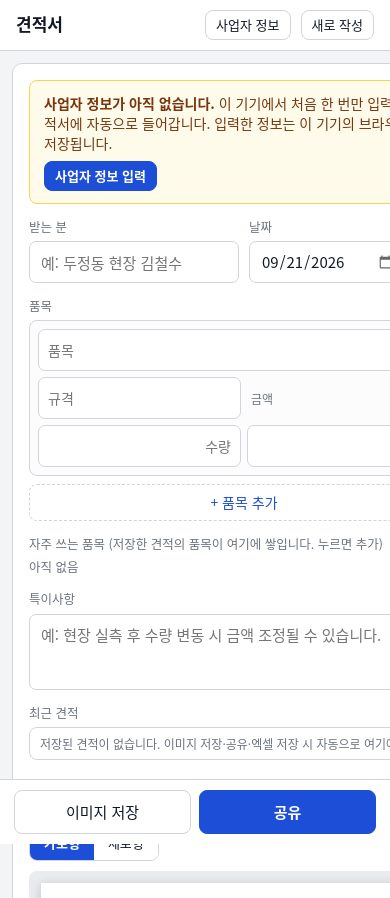
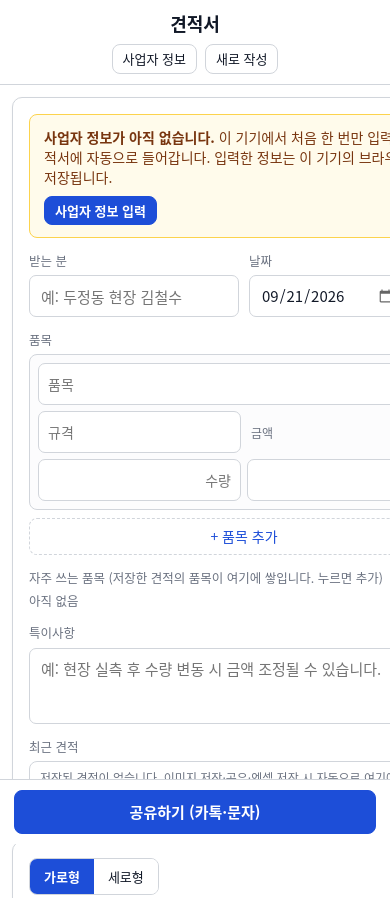
Before and after one commit to doyeoni833/yujin-quote, a plain HTML site: page index.html in a window 390 px wide. Shown: the top 898 px of the page. Drawn offline with nearby package versions, Linux system fonts and the light colour scheme.

Commit message:
흰 배경·상단 바 가운데 정렬, 휴대폰 하단은 공유 버튼만
Co-Authored-By: Claude Fable 5.1 <noreply@anthropic.com>

```diff
--- a/index.html
+++ b/index.html
@@ -14,7 +14,7 @@
 <script src="https://cdnjs.cloudflare.com/ajax/libs/jszip/3.10.1/jszip.min.js"></script>
 <style>
   :root{
-    --bg:#f3f4f6; --panel:#fff; --line:#d1d5db; --text:#111827; --muted:#6b7280;
+    --bg:#fff; --panel:#fff; --line:#d1d5db; --text:#111827; --muted:#6b7280;
     --accent:#1d4ed8; --accent-soft:#dbeafe; --danger:#b91c1c;
     --font:"Malgun Gothic","맑은 고딕","Apple SD Gothic Neo","Noto Sans KR","Noto Sans CJK KR",sans-serif;
   }
@@ -22,10 +22,12 @@
   html{-webkit-text-size-adjust:100%}
   body{margin:0;background:var(--bg);color:var(--text);font-family:var(--font);font-size:15px;line-height:1.45}
   button,input,textarea{font-family:inherit;font-size:inherit;color:inherit}
-  header{position:sticky;top:0;z-index:5;background:#fff;border-bottom:1px solid var(--line);padding:calc(10px + env(safe-area-inset-top,0px)) 16px 10px;display:flex;align-items:center;gap:10px}
+  header{position:sticky;top:0;z-index:5;background:#fff;border-bottom:1px solid var(--line);padding:calc(10px + env(safe-area-inset-top,0px)) 16px 10px}
+  .hwrap{max-width:1240px;margin:0 auto;display:flex;align-items:center;gap:10px}
   header h1{font-size:17px;margin:0;flex:1}
+  .hbtns{display:flex;gap:8px}
   .layout{max-width:1240px;margin:0 auto;padding:16px;display:grid;grid-template-columns:minmax(360px,430px) 1fr;gap:16px;align-items:start}
-  .card{background:var(--panel);border:1px solid var(--line);border-radius:10px;padding:16px}
+  .card{background:var(--panel);border:1px solid var(--line);border-radius:10px;padding:16px;box-shadow:0 1px 3px rgba(0,0,0,.04)}
   .field{margin-bottom:14px}
   .field>label{display:block;font-size:12.5px;color:var(--muted);margin-bottom:5px}
   .inp{display:block;width:100%;border:1px solid var(--line);border-radius:7px;padding:9px 11px;background:#fff;font-size:15px;outline:none}
@@ -94,6 +96,9 @@
   .dlg-actions{display:flex;justify-content:flex-end;gap:8px;margin-top:14px}
 
   @media (max-width:900px){
+    .hwrap{flex-direction:column;gap:8px}
+    header h1{font-size:18px;text-align:center}
+    .hbtns{justify-content:center}
     .layout{grid-template-columns:1fr;padding:12px 12px 90px}
     .preview{position:static}
     .pv-bar .desk{display:none}
@@ -103,9 +108,13 @@
 </head>
 <body>
 <header>
-  <h1 id="appTitle">견적서 작성</h1>
-  <button class="btn sm" id="btnSupplier">사업자 정보</button>
-  <button class="btn sm" id="btnNew">새로 작성</button>
+  <div class="hwrap">
+    <h1 id="appTitle">견적서 작성</h1>
+    <div class="hbtns">
+      <button class="btn sm" id="btnSupplier">사업자 정보</button>
+      <button class="btn sm" id="btnNew">새로 작성</button>
+    </div>
+  </div>
 </header>
 
 <main class="layout">
@@ -145,10 +154,10 @@
       <button class="btn desk" id="btnSave">목록에 저장</button>
       <button class="btn desk" id="btnXlsx">엑셀 저장</button>
       <button class="btn desk" id="btnPng">이미지 저장</button>
-      <button class="btn primary desk" id="btnShare">공유</button>
+      <button class="btn primary desk" id="btnShare">공유하기</button>
     </div>
     <div class="cvwrap"><canvas id="cv"></canvas></div>
-    <div class="hint">미리보기가 그대로 이미지로 저장됩니다. 휴대폰에서는 "공유"로 카카오톡·문자에 바로 보낼 수 있습니다.</div>
+    <div class="hint">미리보기가 그대로 이미지가 됩니다. 휴대폰에서는 "공유하기"로 카카오톡·문자에 바로 보낼 수 있습니다.</div>
     <div class="pv-bar" style="margin-top:10px;display:none" id="mobileExtra">
       <button class="btn sm" id="btnSaveM">목록에 저장</button>
       <button class="btn sm" id="btnXlsxM">엑셀 저장</button>
@@ -157,8 +166,7 @@
 </main>
 
 <div class="actionbar">
-  <button class="btn" id="btnPngM">이미지 저장</button>
-  <button class="btn primary" id="btnShareM">공유</button>
+  <button class="btn primary" id="btnShareM">공유하기 (카톡·문자)</button>
 </div>
 <div class="toast" id="toast"></div>
 
@@ -556,7 +564,7 @@ $('#btnSupplierCancel').addEventListener('click',closeSupplier);
 function syncSupplierUI(){ $('#supplierNotice').hidden=supplierReady(); $('#appTitle').textContent=(SUPPLIER.name?SUPPLIER.name+' ':'')+'견적서'; document.title=(SUPPLIER.name?SUPPLIER.name+' ':'')+'견적서'; }
 $('#btnNew').addEventListener('click',()=>{ if(confirm('입력 내용을 지우고 새로 작성할까요? (저장된 목록은 남습니다)')){ state=newState(); renderForm(); update(); } });
 document.querySelectorAll('.seg button').forEach(b=>b.addEventListener('click',()=>{ document.querySelectorAll('.seg button').forEach(x=>x.classList.remove('on')); b.classList.add('on'); layout=b.dataset.layout; draw(); }));
-['#btnPng','#btnPngM'].forEach(s=>$(s).addEventListener('click',savePng));
+$('#btnPng').addEventListener('click',savePng);
 ['#btnShare','#btnShareM'].forEach(s=>$(s).addEventListener('click',share));
 ['#btnXlsx','#btnXlsxM'].forEach(s=>$(s).addEventListener('click',exportXlsx));
 ['#btnSave','#btnSaveM'].forEach(s=>$(s).addEventListener('click',()=>saveRecent(false)));
```
